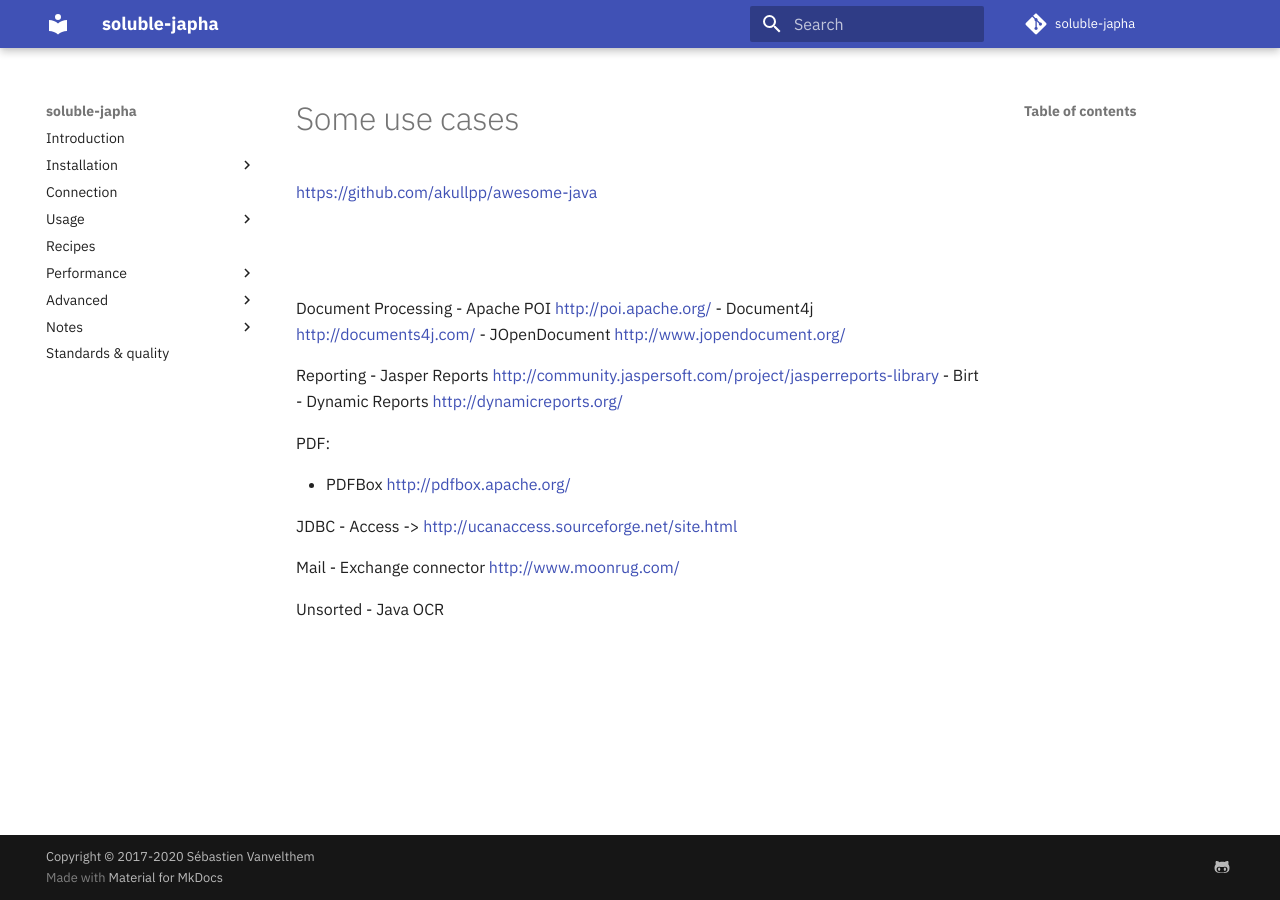
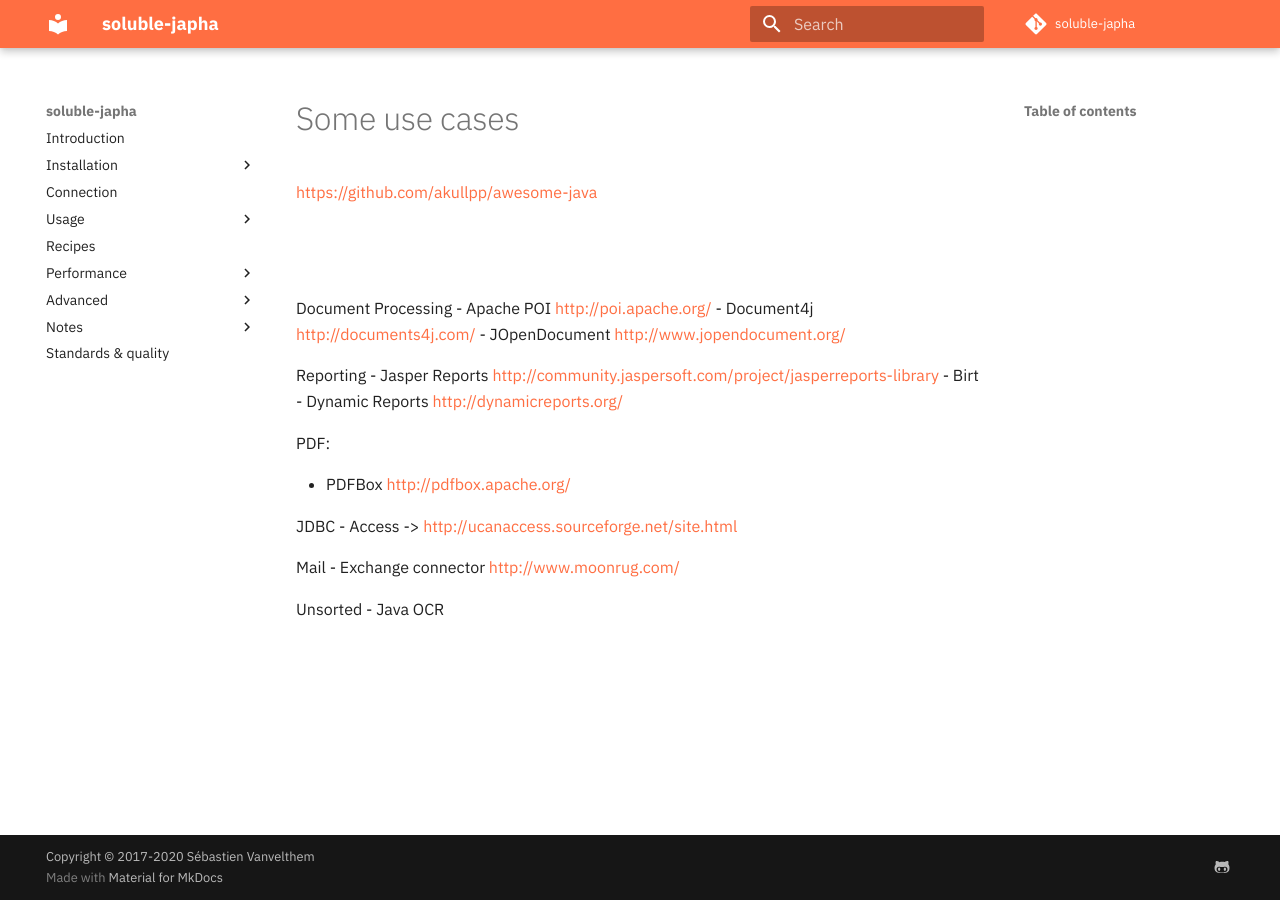
Before and after one commit to belgattitude/soluble-japha, an MkDocs documentation site: the page built from doc/use_cases.md, in a window 1280 px wide. Built offline with MkDocs 1.6.1 and Material for MkDocs 9.7.7, drawn with Linux system fonts in a browser that asks for light colours; some web fonts are replaced; a script that is not in the unit is left out; comment, search, counter and statistics services are not loaded.

Commit message:
docs(mkdocs): better styling

```diff
--- a/mkdocs.yml
+++ b/mkdocs.yml
@@ -69,9 +69,9 @@ theme:
   #features:
     #- tabs
     #- instant
-  #palette:
-  #  primary: deep-orange
-  #  accent: light blue
+  palette:
+    primary: deep-orange
+    accent: light blue
   font:
     text: IBM Plex Sans
     code: SFMono-Regular,Consolas,Menlo,monospace
```
